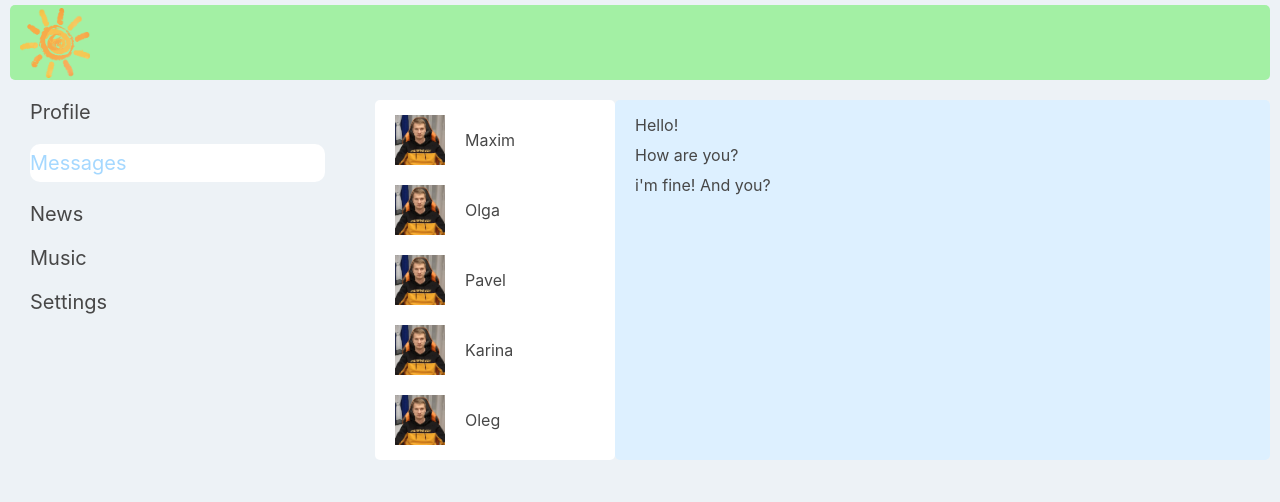
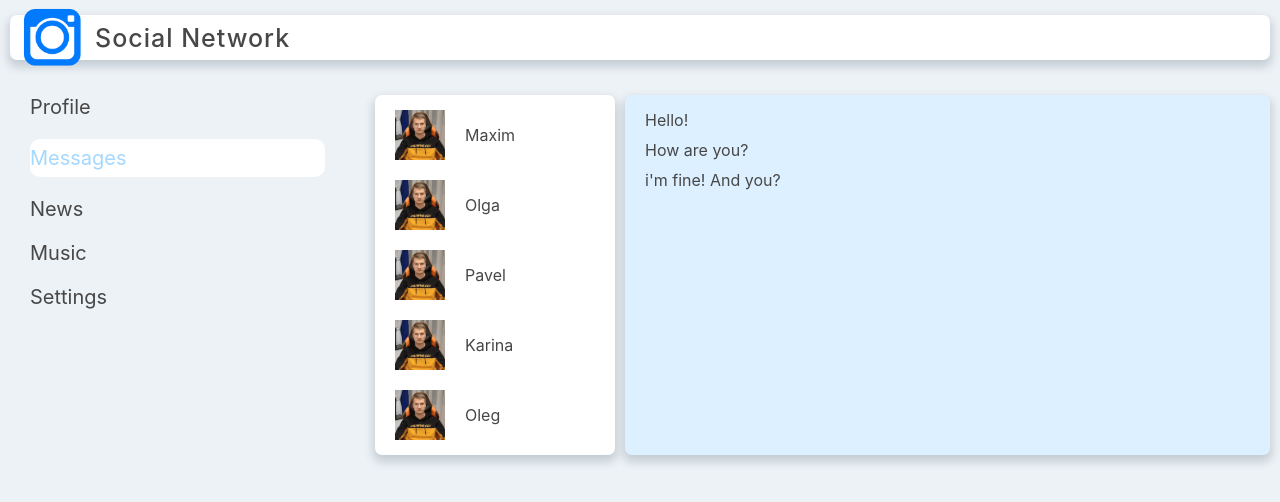
Before and after one commit to maxmajorov/social-network, a React (Create React App) app: page /dialogs in a window 1280 px wide. Shown: the top 502 px of the page. Built offline with nearby package versions, Linux system fonts and the light colour scheme.

Commit message:
refactor css files

```diff
--- a/src/App.css
+++ b/src/App.css
@@ -4,7 +4,7 @@
   grid-template-areas:
     "header header header"
     "sidebar main main";
-  grid-template-rows: 80px 1fr;
+  grid-template-rows: 75px 1fr;
   grid-template-columns: 3fr 9fr;
 
   max-width: 1260px;
--- a/src/components/Dialogs/Dialogs.module.css
+++ b/src/components/Dialogs/Dialogs.module.css
@@ -6,8 +6,10 @@
 
 .dialogsList {
   padding: 15px 150px 15px 20px;
-  border-radius: 5px;
+  border-radius: 7px;
+  box-shadow: 0px 5px 10px 2px rgba(34, 60, 80, 0.2);
   background-color: white;
+  margin-right: 10px;
 }
 
 .dialog {
@@ -27,7 +29,8 @@
 
 .messagesList {
   padding: 15px 150px 15px 20px;
-  border-radius: 5px;
+  border-radius: 7px;
+  box-shadow: 0px 5px 10px 2px rgba(34, 60, 80, 0.2);
   background-color: #ddf0ff;
 }
 
--- a/src/components/Header/Header.module.css
+++ b/src/components/Header/Header.module.css
@@ -1,12 +1,21 @@
 .header {
   grid-area: header;
-  margin-top: 5px;
-  background-color: rgba(156, 240, 156, 0.9);
-  border-radius: 5px;
+  display: flex;
+  align-items: center;
+  margin: 15px 0;
+  border-radius: 7px;
+  background-color: white;
+  box-shadow: 0px 5px 10px 2px rgba(34, 60, 80, 0.2);
 }
 
 .logo {
   padding: 3px 10px;
-  width: 70px;
-  height: 70px;
+  width: 65px;
+  height: 65px;
 }
+
+.title {
+  font-size: 25px;
+  font-weight: 500;
+  letter-spacing: 1px;
+}
--- a/src/components/Header/Header.tsx
+++ b/src/components/Header/Header.tsx
@@ -5,6 +5,7 @@ function Header() {
   return (
     <header className={classes.header}>
       <img src="./img/logo.png" className={classes.logo} alt="logo" />
+      <span className={classes.title}>Social Network</span>
     </header>
   );
 }
```
Also changed, not shown: public/img/logo.png, src/img/logo.png.
